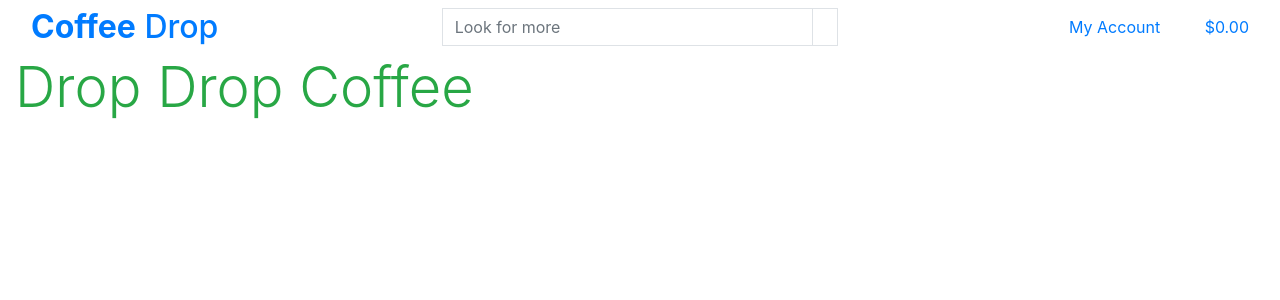
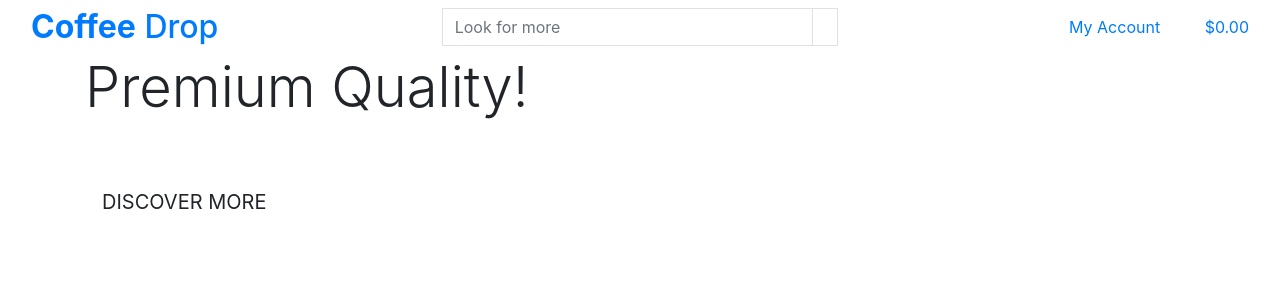
Before and after one commit to romanstr-code/Coffee_Drop_Ecommerce, a Django app: page / in a window 1280 px wide. Shown: the top 300 px of the page. Run offline with Django 3.2, Linux system fonts and the light colour scheme; some libraries are stand-ins or nearby versions.

Commit message:
added home page content container

```diff
--- a/home/templates/home/index.html
+++ b/home/templates/home/index.html
@@ -1,7 +1,27 @@
 {% extends "base.html" %}
 {% load static %}
 
+{% block page_header %}
+    <div class="container header-container">
+        <div class="row">
+            <div class="col"></div>
+        </div>
+    </div>
+{% endblock %}
 
 {% block content %}
-<h1 class="display-4 text-success">Drop Drop Coffee</h1>
+    <div class="container h-100">
+        <div class="row h-100">
+            <div class="col-7 col-md-6 my-auto">
+                <h1 class="display-4 logo-font text-black">
+                    Premium Quality!
+                </h1>
+                <div class="my-5">
+                    <h4>
+                        <a href="" class="shop-now-button btn btn-lg rounded-0 text-uppercase py-3">Discover More</a>
+                    </h4>
+                </div>
+            </div>
+        </div>
+    </div>
 {% endblock %}
```
